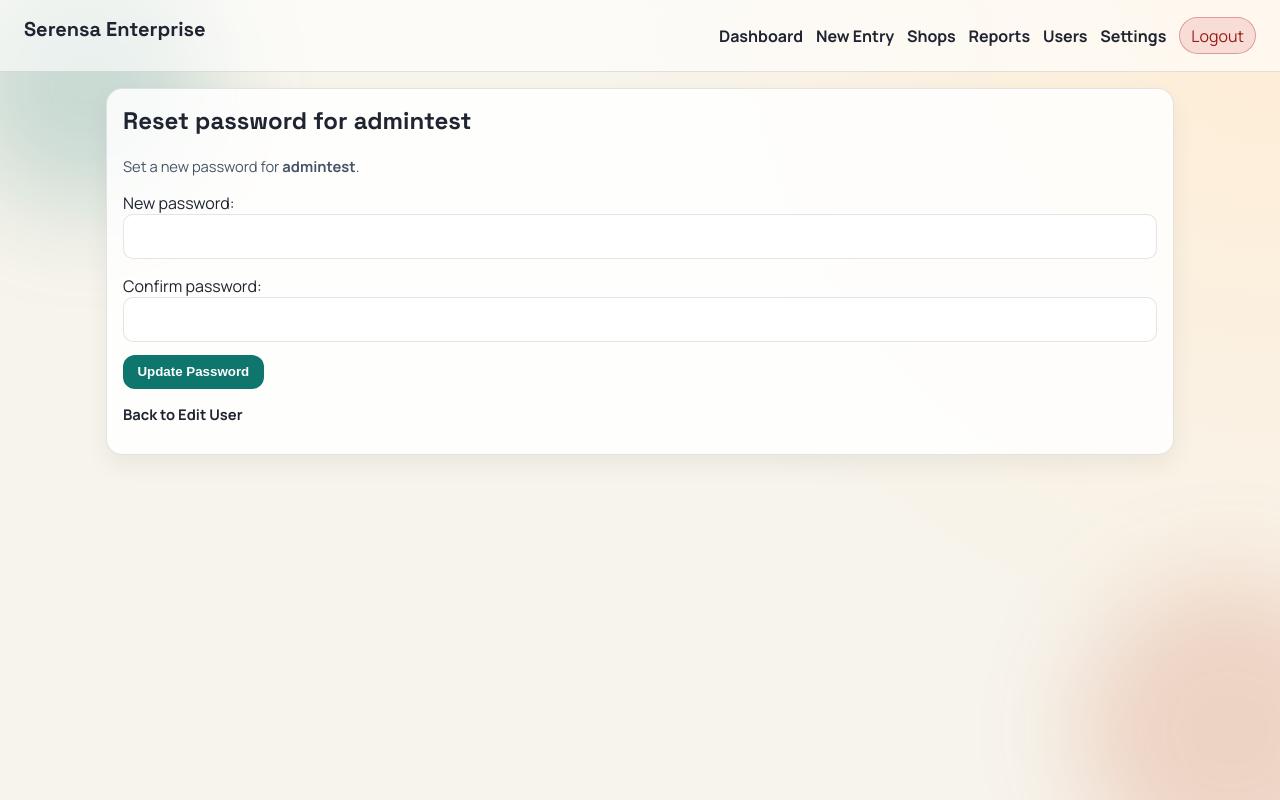
After one commit to wakoTheDev/serensa, a Django app: page /users/3/reset-password/ in a window 1280 px wide. The commit adds this page. Run offline with Django 5.2, Linux system fonts and the light colour scheme; a user stored in the database is signed in; data comes from the database, SQL or seed files in the repository.

Commit message:
password reset

```diff
--- a/sensa/forms.py
+++ b/sensa/forms.py
@@ -332,6 +332,33 @@ class UserRoleUpdateForm(forms.Form):
         return self.profile
 
 
+class UserPasswordResetForm(forms.Form):
+    new_password = forms.CharField(
+        widget=forms.PasswordInput,
+        min_length=4,
+        label="New password",
+    )
+    confirm_password = forms.CharField(
+        widget=forms.PasswordInput,
+        label="Confirm password",
+    )
+
+    def clean(self):
+        cleaned_data = super().clean()
+        new_password = cleaned_data.get("new_password")
+        confirm_password = cleaned_data.get("confirm_password")
+
+        if new_password and confirm_password and new_password != confirm_password:
+            self.add_error("confirm_password", "Passwords do not match.")
+
+        return cleaned_data
+
+    def save(self, user):
+        user.set_password(self.cleaned_data["new_password"])
+        user.save(update_fields=["password"])
+        return user
+
+
 class AdminBootstrapForm(forms.Form):
     username = forms.CharField(max_length=150)
     phone_number = forms.CharField(
--- a/sensa/templates/sensa/user_form.html
+++ b/sensa/templates/sensa/user_form.html
@@ -9,5 +9,8 @@
         {{ form.as_p }}
         <button class="btn" type="submit">Save User</button>
     </form>
+    {% if target_user %}
+    <p class="muted">Forgotten password? <a href="{% url 'user_reset_password' target_user.id %}">Reset password</a></p>
+    {% endif %}
 </section>
 {% endblock %}
--- /dev/null
+++ b/sensa/templates/sensa/user_password_reset.html
@@ -0,0 +1,14 @@
+{% extends 'base.html' %}
+
+{% block content %}
+<section class="panel">
+    <h2>{{ title }}</h2>
+    <p class="muted">Set a new password for <strong>{{ target_user.username }}</strong>.</p>
+    <form method="post" class="form-grid">
+        {% csrf_token %}
+        {{ form.as_p }}
+        <button class="btn" type="submit">Update Password</button>
+    </form>
+    <p class="muted"><a href="{% url 'user_edit_role' target_user.id %}">Back to Edit User</a></p>
+</section>
+{% endblock %}
--- a/sensa/urls.py
+++ b/sensa/urls.py
@@ -24,5 +24,6 @@ urlpatterns = [
     path("users/", views.user_list, name="user_list"),
     path("users/new/", views.user_create, name="user_create"),
     path("users/<str:user_id>/edit/", views.user_edit_role, name="user_edit_role"),
+    path("users/<str:user_id>/reset-password/", views.user_reset_password, name="user_reset_password"),
     path("users/<str:user_id>/remove-vendor/", views.vendor_remove, name="vendor_remove"),
 ]
--- a/sensa/views.py
+++ b/sensa/views.py
@@ -6,6 +6,7 @@ from io import BytesIO
 
 from django.contrib import messages
 from django.contrib.auth import get_user_model
+from django.contrib.auth import update_session_auth_hash
 from django.contrib.auth.views import LoginView
 from django.contrib.auth.decorators import login_required, user_passes_test
 from django.db.models import Sum
@@ -24,6 +25,7 @@ from .forms import (
     ReportFilterForm,
     ShopForm,
     UserManagementForm,
+    UserPasswordResetForm,
     UserRoleUpdateForm,
 )
 from .models import BankBalanceSnapshot, DailyEntry, JengaApiSettings, Shop, UserProfile
@@ -1516,6 +1518,33 @@ def user_edit_role(request, user_id):
 
 @login_required
 @user_passes_test(_is_admin)
+def user_reset_password(request, user_id):
+    target_user = get_object_or_404(User, pk=user_id)
+
+    if request.method == "POST":
+        form = UserPasswordResetForm(request.POST)
+        if form.is_valid():
+            form.save(target_user)
+            if request.user.pk == target_user.pk:
+                update_session_auth_hash(request, target_user)
+            messages.success(request, f"Password reset for {target_user.username}.")
+            return redirect("user_edit_role", user_id=target_user.id)
+    else:
+        form = UserPasswordResetForm()
+
+    return render(
+        request,
+        "sensa/user_password_reset.html",
+        {
+            "form": form,
+            "title": f"Reset password for {target_user.username}",
+            "target_user": target_user,
+        },
+    )
+
+
+@login_required
+@user_passes_test(_is_admin)
 def vendor_remove(request, user_id):
     target_user = get_object_or_404(User, pk=user_id)
     if request.method == "POST":
```
